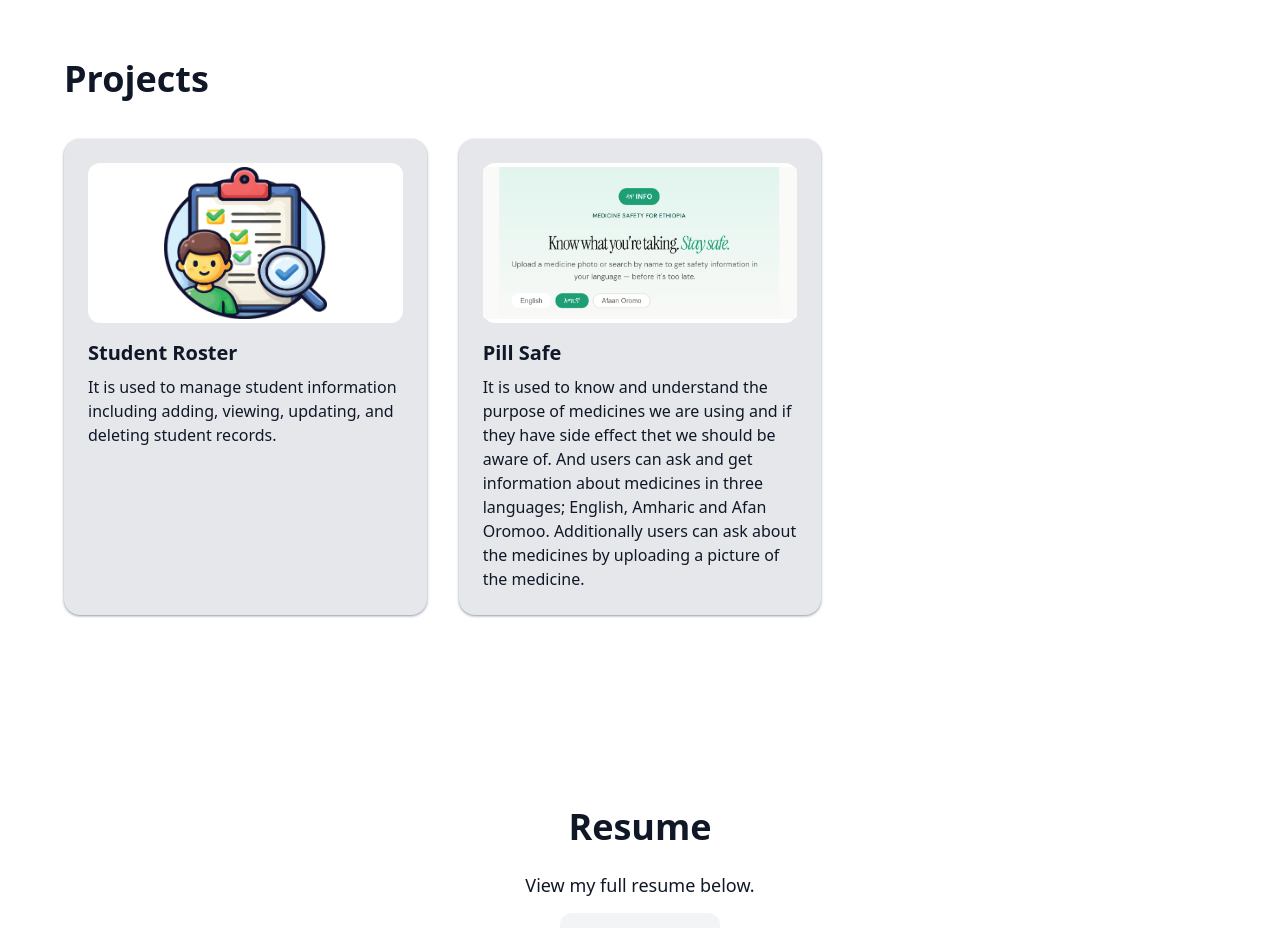
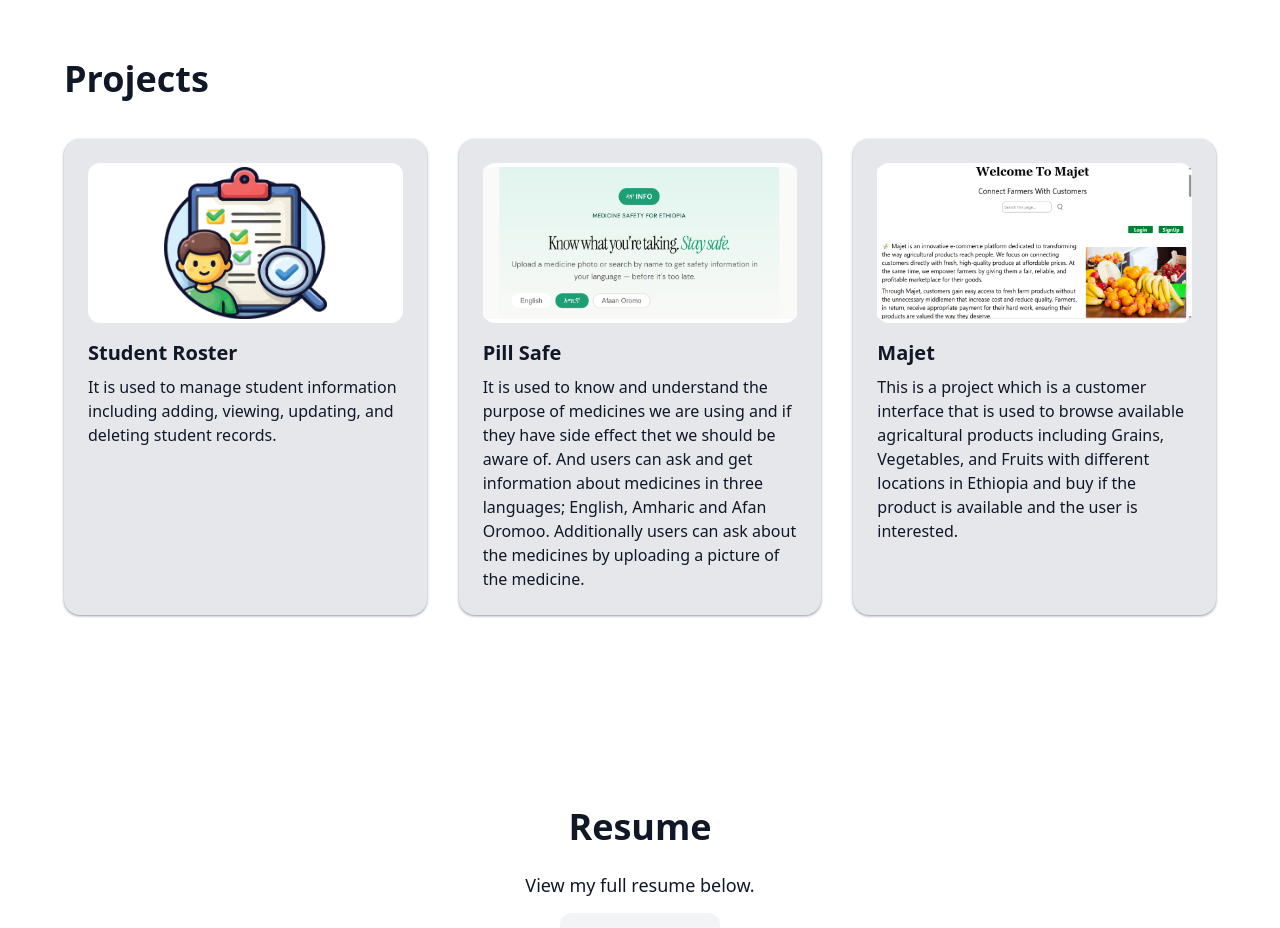
Before and after one commit to Eden1916/My-Portfolio, a React (Vite) app in the folder frontend/: page / in a window 1280 px wide. Shown: the part 1720-2648 px from the top of the page. Built offline with nearby package versions, Linux system fonts and the light colour scheme.

Commit message:
addition of other deployed project

```diff
--- a/frontend/src/components/Projects.js
+++ b/frontend/src/components/Projects.js
@@ -1,6 +1,8 @@
 import studentRoster from "../assets/studentRoster.png"
 import pillSafe from "../assets/pillSafe.png"
+import majet from "../assets/majet.png"
 export const Projects = [
     {id:1, img : studentRoster, name : "Student Roster", link:"https://eden.freehosting.dev/", description:"It is used to manage student information including adding, viewing, updating, and deleting student records."},
-    {id:2, img : pillSafe, name : "Pill Safe", link:"https://daw-delta.vercel.app/", description:"It is used to know and understand the purpose of medicines we are using and if they have side effect thet we should be aware of. And users can ask and get information about medicines in three languages; English, Amharic and Afan Oromoo. Additionally users can ask about the medicines by uploading a picture of the medicine."}
+    {id:2, img : pillSafe, name : "Pill Safe", link:"https://daw-delta.vercel.app/", description:"It is used to know and understand the purpose of medicines we are using and if they have side effect thet we should be aware of. And users can ask and get information about medicines in three languages; English, Amharic and Afan Oromoo. Additionally users can ask about the medicines by uploading a picture of the medicine."},
+    {id:3, img : majet, name : "Majet", link:"https://majet-pi.vercel.app/", description:"This is a project which is a customer interface that is used to browse available agricaltural products including Grains, Vegetables, and Fruits with different locations in Ethiopia and buy if the product is available and the user is interested."}
 ]
```
Also changed, not shown: frontend/src/assets/majet.png (added).
